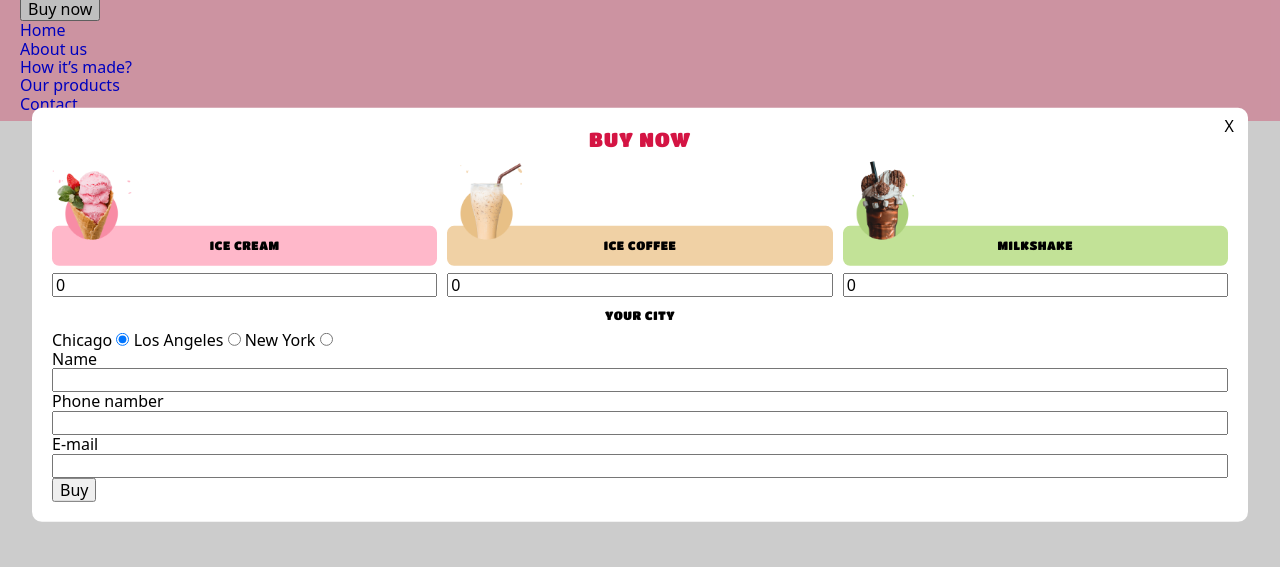
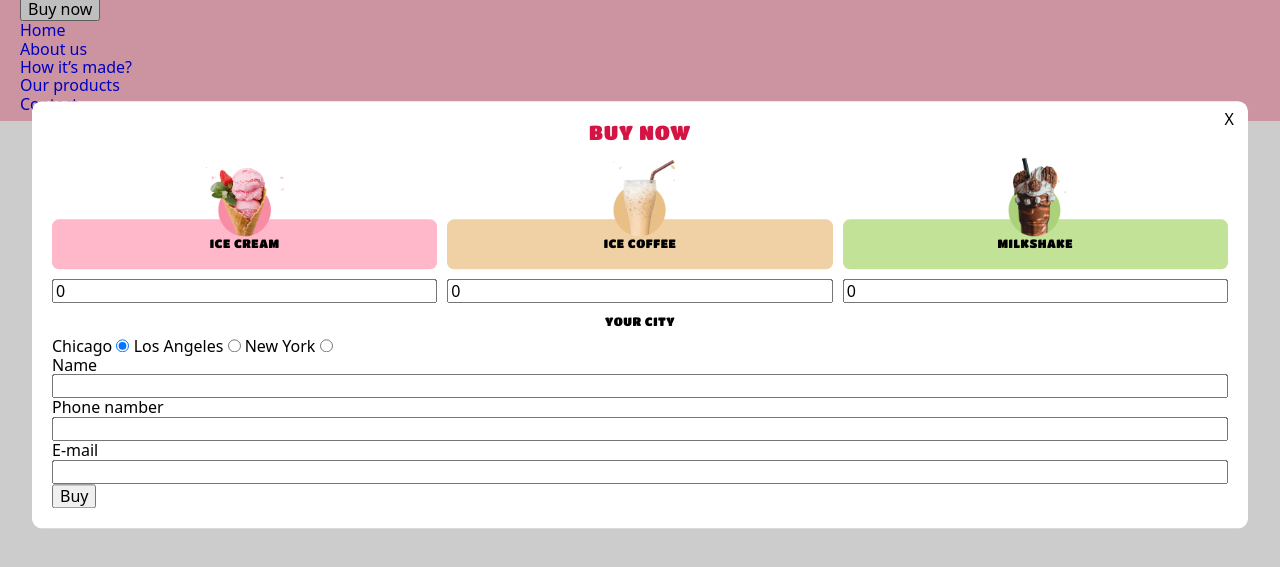
Before and after one commit to AntoninaHoncharenko/project.demo, a plain HTML site: page index.html in a window 1280 px wide. Shown: the part 85-652 px from the top of the page. Drawn offline with nearby package versions, Linux system fonts and the light colour scheme.

Commit message:
update modal

```diff
--- a/index.html
+++ b/index.html
@@ -72,28 +72,22 @@
         <form class="product-form">
           <ul class="product-form__list list">
             <li class="product-form__item">
-              <div class="product-form__wrap">
-              <img class="product-form__img" src="./image/home-pic1.png" alt="icecrem" width="80" height="80">
+                <span class="img-icecream modal-img"></span>
               <p class="product-form__text icecream-text">ice cream</p>
-              </div>
               <label class="product-form__label"
                 ><input class="product-form__input" type="number" value="0" min="0" max="100"
               /></label>
             </li>
             <li class="product-form__item">
-              <div class="product-form__wrap">
-              <img class="product-form__img" src="./image/home-pic2.png" alt="coffee" width="80" height="80">
+              <span class="img-icecoffee modal-img"></span>
               <p class="product-form__text coffee-text">ice coffee</p>
-              </div>
               <label class="product-form__label"
                 ><input class="product-form__input" type="number" value="0" min="0" max="100"
               /></label>
             </li>
             <li class="product-form__item">
-              <div class="product-form__wrap">
-              <img class="product-form__img" src="./image/home-pic3.png" alt="milkshake" width="80" height="80">
+              <span class="img-milkshake modal-img"></span>
               <p class="product-form__text milkshake-text">milkshake</p>
-              </div>
               <label class="product-form__label"
                 ><input class="product-form__input" type="number" value="0" min="0" max="100"
               /></label>
--- a/scss/index.scss
+++ b/scss/index.scss
@@ -128,11 +128,11 @@ img {
   margin-bottom: 7px;
 }
 
-.product-form__img {
-  position: absolute;
-  max-width: 100%;
-  bottom: 80%;
-}
+// .product-form__img {
+//   position: absolute;
+//   max-width: 100%;
+//   bottom: 80%;
+// }
 
 .product-form__item {
   position: relative;
@@ -142,8 +142,9 @@ img {
   border-radius: 7px;
   display: block;
   width: 100%;
-  height: 40px;
+  height: 50px;
   margin-top: auto;
+  margin-bottom: 10px;
   font-family: "Titan One";
   font-style: normal;
   font-weight: 400;
@@ -156,6 +157,28 @@ img {
   display: flex;
   align-items: center;
   justify-content: center;
+}
+
+.modal-img {
+  width: 80px;
+  height: 80px;
+  background-size: contain;
+  position: absolute;
+  bottom: 80%;
+  left: 50%;
+  transform: translateX(-50%);
+}
+
+.img-icecream {
+  background-image: url(../image/home-pic1.png);
+}
+
+.img-icecoffee {
+  background-image: url(../image/home-pic2.png);
+}
+
+.img-milkshake {
+  background-image: url(../image/home-pic3.png);
 }
 
 .icecream-text {
```
Also changed, not shown: css/index.css, css/index.min.css, 2 other files.
